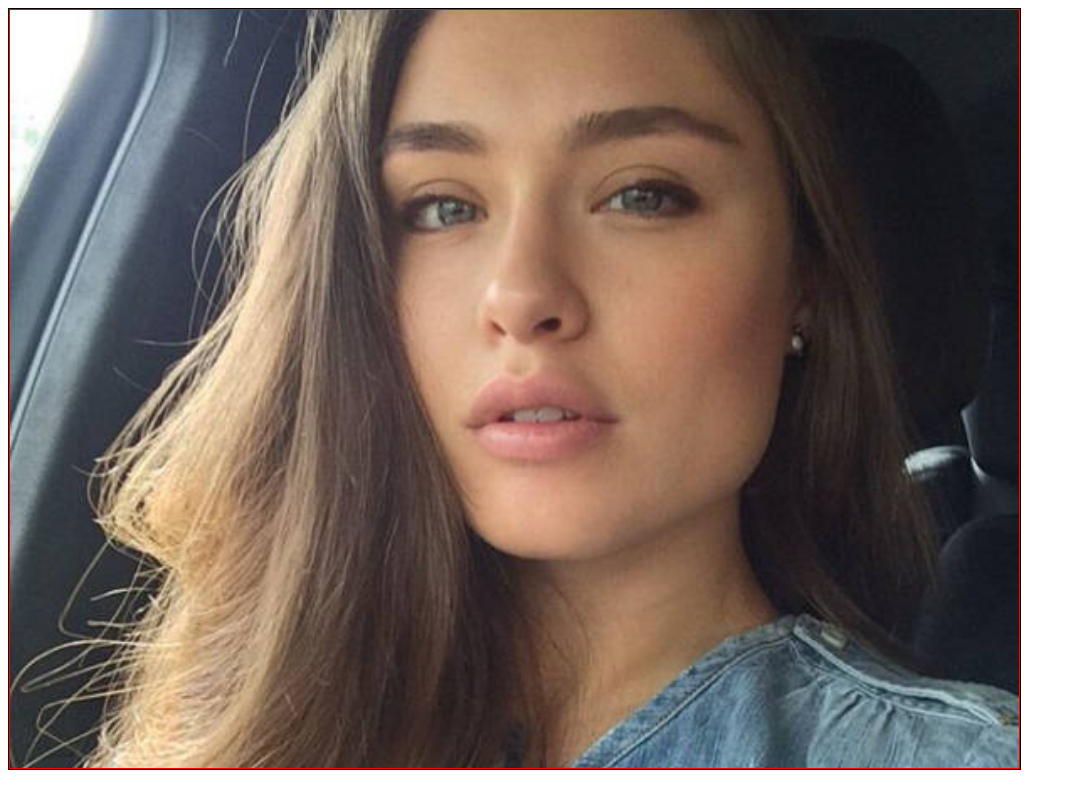
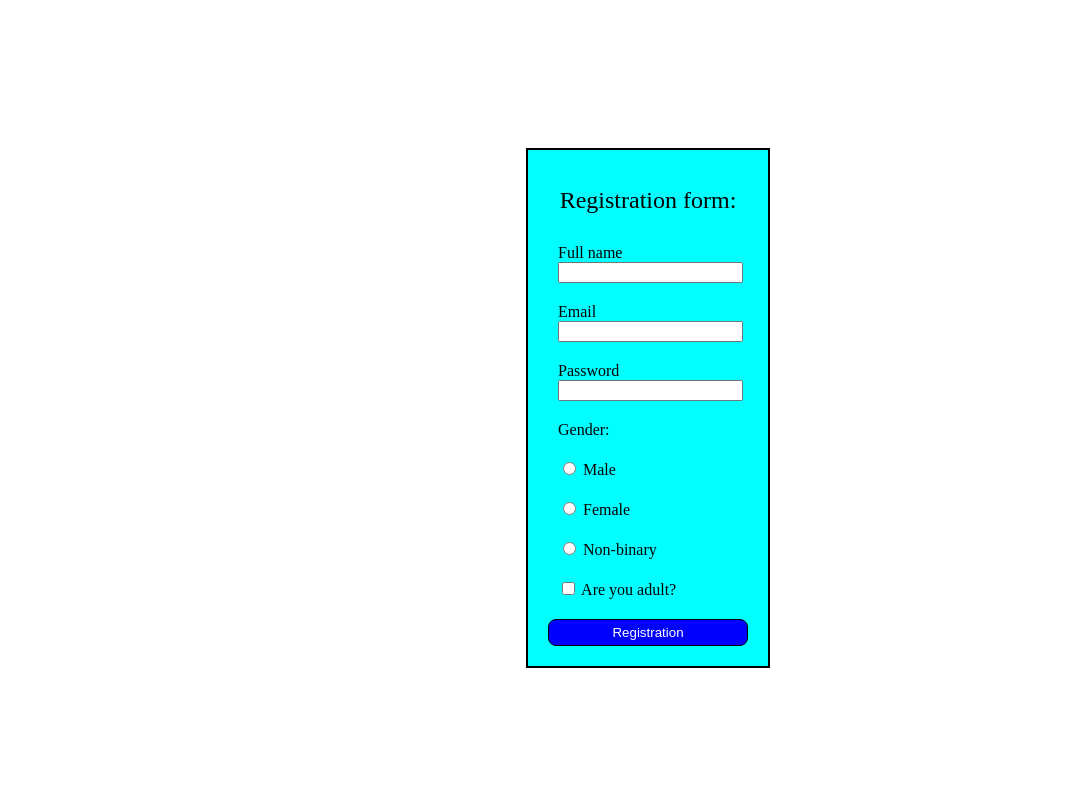
Before and after one commit to mykhailmykhailenko/html, a plain HTML site: page index.html in a window 1280 px wide. Shown: the whole page, without its empty margins (0-1076 px from the left). Drawn offline with Linux system fonts and the light colour scheme.

Commit message:
registration form task resolve

```diff
--- a/assets/style.css
+++ b/assets/style.css
@@ -1,22 +1,42 @@
-.wrapper {
-    width: 80%;
+.container {
+    width: 100vw;
+    height: 100vh;
+    display: flex;
+    flex-direction: row;
+    justify-content: center;
+    align-items: center;
+
+}
+.registration-form {
+    width: 200px;
+    border: 2px solid black;
+    background-color: aqua;
+    padding: 20px;
+    display: flex;
+    flex-direction: column;
+
+}
+
+label {
+    margin: 10px;
+}
+
+h1 {
+    text-align: center;
+    margin-bottom: 20px;
+    font-size: 1.5em;
+    font-weight: 400;
+}
+
+p {
+    margin: 10px;
+}
+
+.btn {
+    margin-top: 10px;
+    padding: 5px;
+    border-radius: 8px;
+    background-color: blue;
+    color: white;
     border: 1px solid black;
 }
-
-.hack {
-    border: 1px solid red;
-    padding-top: calc(3/4*100%);
-    position: relative;
-}
-
-img {
-    width: 100%;
-    height: 100%;
-    object-fit: cover;
-    object-position: center;
-    position: absolute;
-    top: 0;
-    /* bottom: 0;
-    left: 0;
-    right: 0; */
-}
--- a/index.html
+++ b/index.html
@@ -9,10 +9,34 @@
 
 </head>
 <body>
-  <div class="wrapper">
-    <div class="hack">
-      <img src="./assets/Img/photo.jpg">
-    </div>
+  <div class="container">
+    <form class="registration-form">
+      <h1>Registration form:</h1>
+      <label class="column"> Full name
+        <input type="text" name="name"  required>
+      </label>
+      <label class="column"> Email
+        <input type="email" name="email" required>
+      </label>
+      <label class="column"> Password
+        <input type="password" name="pass" required>
+      </label>
+      <p>Gender: </p>
+      <label>
+        <input type="radio" name="gender" value="male"> Male
+      </label>
+      <label>
+        <input type="radio" name="gender" value="female"> Female
+      </label>
+      <label>
+        <input type="radio" name="gender" value="non-binary"> Non-binary
+      </label>
+      <label>
+        <input type="checkbox"> Are you adult?
+      </label>
+      <button class="btn">Registration</button>
+    </form>
   </div>
+
 </body>
 </html>
```
